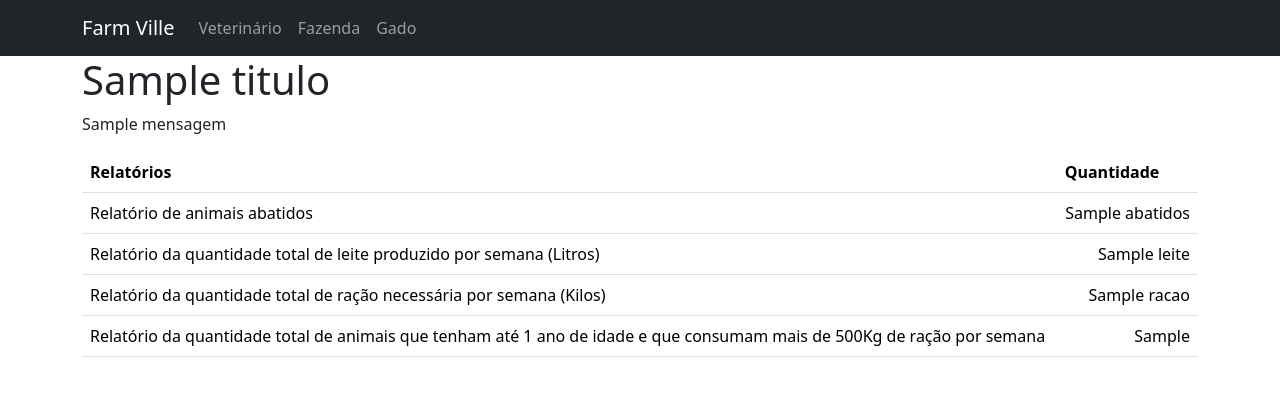
After one commit to maxwillias/FarmVille, a Symfony app: template templates/Home/index.html.twig in a window 1280 px wide. The commit adds this page. Shown: the top 396 px of the page. Run offline with Twig, Linux system fonts and the light colour scheme; the template is opened without the code that fills it: most values are stand-ins (such as "Sample title", 1, 10 or a date in 2020); some libraries are stand-ins or nearby versions.

Commit message:
[feat] Adiciona Home e Relatórios

```diff
--- /dev/null
+++ b/templates/Home/index.html.twig
@@ -0,0 +1,33 @@
+{% extends 'base.html.twig' %}
+{% block title %}{{ titulo }}{% endblock %}
+{% block body %}
+<h1>{{ titulo }}</h1>
+<p>{{ mensagem }}</p>
+<table class="table">
+    <thead>
+        <tr>
+            <td><strong>Relatórios</strong></td>
+            <td><strong>Quantidade</strong></td>
+        </tr>
+    </thead>
+    <tbody>
+        <tr>
+            <td>Relatório de animais abatidos</td>
+            <td class="text-end">{{ abatidos }}</td>
+        </tr>
+        <tr>
+            <td>Relatório da quantidade total de leite produzido por semana (Litros)</td>
+            <td class="text-end">{{ leite }}</td>
+        </tr>
+        <tr>
+            <td>Relatório da quantidade total de ração necessária por semana (Kilos)</td>
+            <td class="text-end">{{ racao }}</td>
+        </tr>
+        <tr>
+            <td>Relatório da quantidade total de animais que tenham até 1 ano de idade e que
+consumam mais de 500Kg de ração por semana </td>
+            <td class="text-end">{{ animaisRacao }}</td>
+        </tr>
+    </tbody>
+</table>
+{% endblock %}
--- a/templates/base.html.twig
+++ b/templates/base.html.twig
@@ -15,7 +15,7 @@
 	<twig:ToastFalha />
 		<nav class="navbar navbar-expand navbar-dark bg-dark">
 			<div class="container">
-				<a class="navbar-brand" href="#">Farm Ville</a>
+				<a class="navbar-brand" href="{{ path('index_home') }}">Farm Ville</a>
 				<div class="collapse navbar-collapse">
 					<ul class="navbar-nav">
 						<li class="nav-item">
--- a/templates/hello/index.html.twig
+++ /dev/null
@@ -1,6 +0,0 @@
-{% extends 'base.html.twig' %}
-{% block title %}{{ titulo }}{% endblock %}
-{% block body %}
-<h1>{{ titulo }}</h1>
-<p>{{ mensagem }}</p>
-{% endblock %}
```
Also changed, not shown: src/Controller/HelloController.php (deleted, +0 -23 lines), src/Controller/HomeController.php (added, +26 -0 lines), src/Repository/GadoRepository.php (+39 -0 lines).
